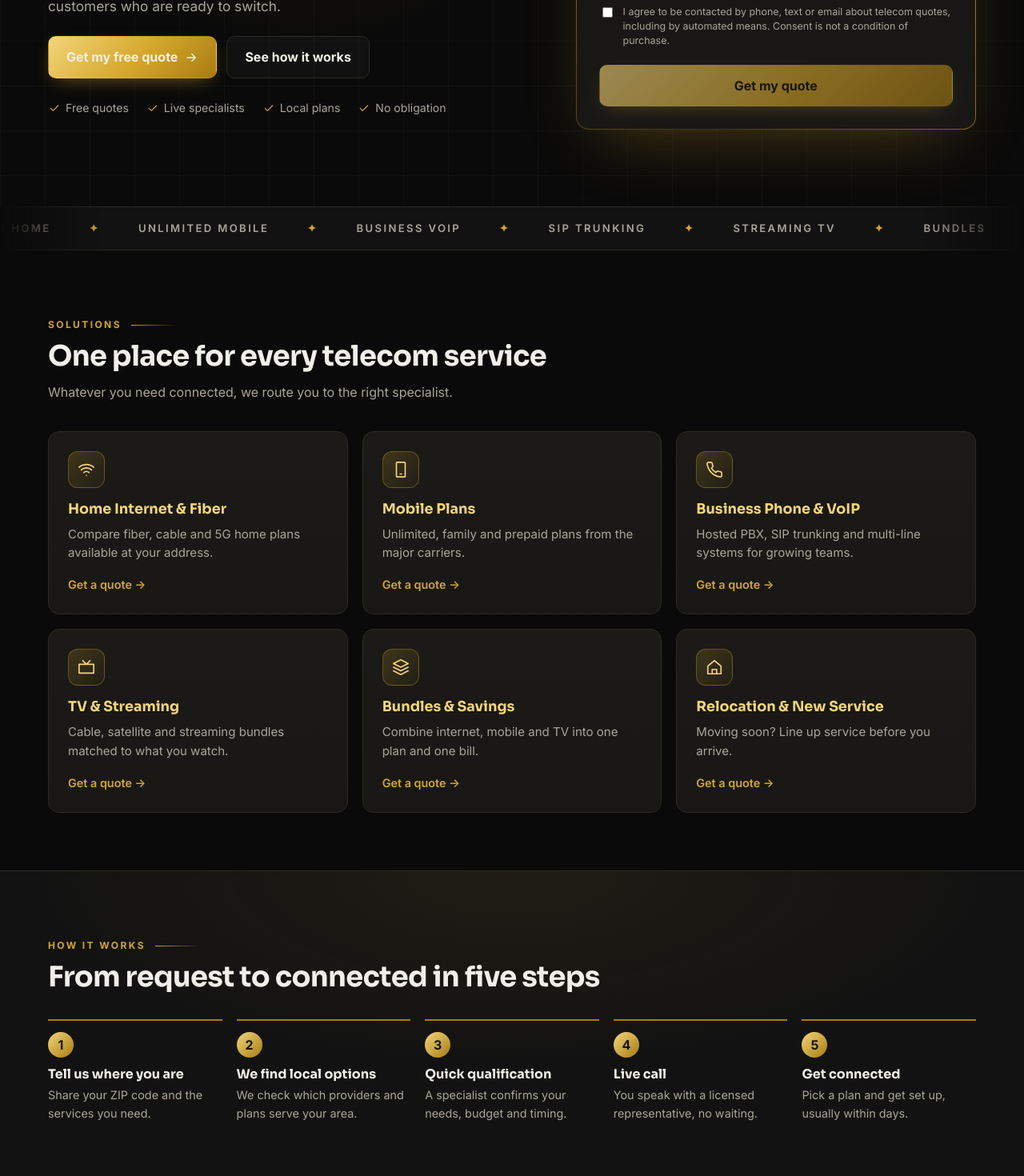
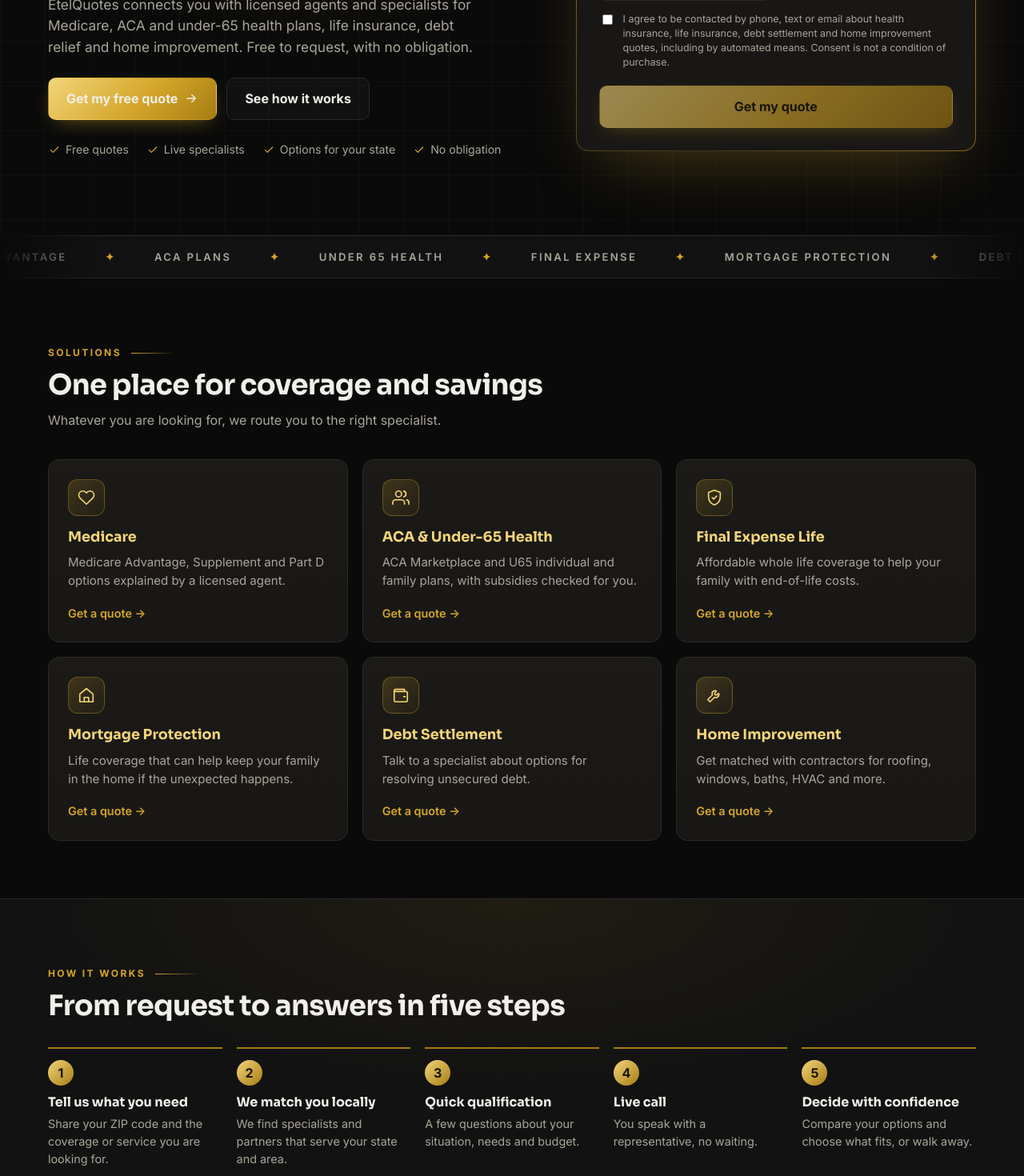
Before and after one commit to AhmadDevLab/EagelTelecome, a React (Vite) app in the folder frontend/: page / in a window 1280 px wide. Shown: the part 520-1990 px from the top of the page at 80% size. Built offline with nearby package versions, Linux system fonts and the light colour scheme; no server answers.

Commit message:
Content Updation

```diff
--- a/frontend/index.html
+++ b/frontend/index.html
@@ -8,8 +8,8 @@
     <link rel="preconnect" href="https://fonts.gstatic.com" crossorigin />
     <link href="https://fonts.googleapis.com/css2?family=Inter:wght@400;500;600;700&family=Sora:wght@600;700;800&display=swap" rel="stylesheet" />
     <meta name="theme-color" content="#0a0a0a" />
-    <title>EtelQuotes &mdash; Free Telecom Quotes by Eagle Telecommunications</title>
-    <meta name="description" content="Get free quotes on home internet, mobile, business phone and TV plans. Speak live with a specialist. EtelQuotes by Eagle Telecommunications." />
+    <title>EtelQuotes &mdash; Free Health &amp; Life Insurance Quotes by Eagle Telecommunications</title>
+    <meta name="description" content="Get free quotes on Medicare, ACA and under-65 health plans, final expense life insurance, mortgage protection, debt settlement and home improvement. Speak live with a specialist." />
   </head>
   <body>
     <div id="root"></div>
--- a/frontend/src/components/Icon.jsx
+++ b/frontend/src/components/Icon.jsx
@@ -11,6 +11,10 @@
   shield: "M12 2 4 5v6c0 5 3.4 9.3 8 11 4.6-1.7 8-6 8-11V5l-8-3zM9 12l2 2 4-4",
   check: "M5 12.5l4.5 4.5L19 7.5",
   arrow: "M5 12h14M13 6l6 6-6 6",
+  heart: "M20.8 4.6a5.5 5.5 0 0 0-7.8 0L12 5.7l-1-1.1a5.5 5.5 0 0 0-7.8 7.8l1 1.1L12 21l7.8-7.5 1-1.1a5.5 5.5 0 0 0 0-7.8z",
+  users: "M17 21v-2a4 4 0 0 0-4-4H5a4 4 0 0 0-4 4v2M9 11a4 4 0 1 0 0-8 4 4 0 0 0 0 8zM23 21v-2a4 4 0 0 0-3-3.9M16 3.1a4 4 0 0 1 0 7.8",
+  wallet: "M3 7h16a2 2 0 0 1 2 2v10a2 2 0 0 1-2 2H5a2 2 0 0 1-2-2zM3 7V6a2 2 0 0 1 2-2h12v3M16 14h2",
+  tools: "M14.7 6.3a4 4 0 0 0-5.4 5.4L3 18l3 3 6.3-6.3a4 4 0 0 0 5.4-5.4l-2.5 2.5-2.3-.5-.5-2.3z",
 };
 
 export default function Icon({ name, size = 22 }) {
--- a/frontend/src/components/LeadForm.jsx
+++ b/frontend/src/components/LeadForm.jsx
@@ -178,8 +178,9 @@
           onChange={(e) => updateField("bananaConsent", e.target.checked)}
         />
         <span>
-          I agree to be contacted by phone, text or email about telecom quotes,
-          including by automated means. Consent is not a condition of purchase.
+          I agree to be contacted by phone, text or email about health
+          insurance, life insurance, debt settlement and home improvement
+          quotes, including by automated means. Consent is not a condition of purchase.
         </span>
       </label>
       {errors.bananaConsent && (
--- a/frontend/src/pages/Landing.jsx
+++ b/frontend/src/pages/Landing.jsx
@@ -10,49 +10,48 @@
 
 const solutions = [
   {
-    title: "Home Internet & Fiber",
-    icon: "wifi",
-    text: "Compare fiber, cable and 5G home plans available at your address.",
+    title: "Medicare",
+    icon: "heart",
+    text: "Medicare Advantage, Supplement and Part D options explained by a licensed agent.",
   },
   {
-    title: "Mobile Plans",
-    icon: "mobile",
-    text: "Unlimited, family and prepaid plans from the major carriers.",
+    title: "ACA & Under-65 Health",
+    icon: "users",
+    text: "ACA Marketplace and U65 individual and family plans, with subsidies checked for you.",
   },
   {
-    title: "Business Phone & VoIP",
-    icon: "phone",
-    text: "Hosted PBX, SIP trunking and multi-line systems for growing teams.",
+    title: "Final Expense Life",
+    icon: "shield",
+    text: "Affordable whole life coverage to help your family with end-of-life costs.",
   },
   {
-    title: "TV & Streaming",
-    icon: "tv",
-    text: "Cable, satellite and streaming bundles matched to what you watch.",
+    title: "Mortgage Protection",
+    icon: "home",
+    text: "Life coverage that can help keep your family in the home if the unexpected happens.",
   },
   {
-    title: "Bundles & Savings",
-    icon: "layers",
-    text: "Combine internet, mobile and TV into one plan and one bill.",
+    title: "Debt Settlement",
+    icon: "wallet",
+    text: "Talk to a specialist about options for resolving unsecured debt.",
   },
   {
-    title: "Relocation & New Service",
-    icon: "home",
-    text: "Moving soon? Line up service before you arrive.",
+    title: "Home Improvement",
+    icon: "tools",
+    text: "Get matched with contractors for roofing, windows, baths, HVAC and more.",
   },
 ];
 
 const marquee = [
-  "Fiber Internet",
-  "5G Home",
-  "Unlimited Mobile",
-  "Business VoIP",
-  "SIP Trunking",
-  "Streaming TV",
-  "Bundles",
-  "New Service",
+  "Medicare",
+  "Medicare Advantage",
+  "ACA Plans",
+  "Under 65 Health",
+  "Final Expense",
+  "Mortgage Protection",
+  "Debt Settlement",
+  "Home Improvement",
 ];
 
-// Social-proof figures update as they change.
 const stats = [
   { value: 3756, suffix: "+", label: "Happy clients" },
   { value: 0, prefix: "$", label: "Cost to request a quote" },
@@ -68,7 +67,7 @@
   {
     icon: "pin",
     title: "Local availability",
-    text: "Quotes reflect what providers actually offer at your ZIP code.",
+    text: "Options reflect what is available in your state and ZIP code.",
   },
   {
     icon: "shield",
@@ -80,22 +79,28 @@
 const trust = [
   "Free quotes",
   "Live specialists",
-  "Local plans",
+  "Options for your state",
   "No obligation",
 ];
 
 const steps = [
-  ["Tell us where you are", "Share your ZIP code and the services you need."],
   [
-    "We find local options",
-    "We check which providers and plans serve your area.",
+    "Tell us what you need",
+    "Share your ZIP code and the coverage or service you are looking for.",
+  ],
+  [
+    "We match you locally",
+    "We find specialists and partners that serve your state and area.",
   ],
   [
     "Quick qualification",
-    "A specialist confirms your needs, budget and timing.",
+    "A few questions about your situation, needs and budget.",
   ],
-  ["Live call", "You speak with a licensed representative, no waiting."],
-  ["Get connected", "Pick a plan and get set up, usually within days."],
+  ["Live call", "You speak with a representative, no waiting."],
+  [
+    "Decide with confidence",
+    "Compare your options and choose what fits, or walk away.",
+  ],
 ];
 
 const comparison = [
@@ -111,33 +116,33 @@
     "Clear plan and pricing details",
     "Fine print and surprises",
   ],
-  ["Flexibility", "Compare many providers", "One provider's offer"],
+  ["Flexibility", "Compare options from many carriers", "One company's offer"],
 ];
 
 const faqs = [
   [
     "Is there a cost to get a quote?",
-    "No. Requesting a quote is free and there is no obligation to sign up for anything.",
+    "No. Requesting a quote is free and there is no obligation to enroll or sign up for anything.",
   ],
   [
     "Who will call me?",
-    "A representative from a provider or partner that serves your ZIP code. Calls typically arrive within minutes of your request.",
+    "A licensed agent or representative from a partner that serves your state. Calls typically arrive within minutes of your request.",
   ],
   [
     "What do you do with my information?",
-    "We use your details only to connect you with providers for the service you requested. See our Privacy Policy for details.",
+    "We use your details only to connect you with specialists for the service you requested. See our Privacy Policy for details.",
   ],
   [
-    "Which providers do you work with?",
-    "We work with a range of internet, mobile, TV and business phone providers. Availability depends on your address.",
+    "Which insurance companies do you work with?",
+    "We work with a range of health and life insurance carriers. Availability and eligibility depend on your state, age and ZIP code.",
   ],
   [
-    "Can I request business services?",
-    "Yes. Business phone, VoIP and multi-line plans are available. Mention it when the specialist calls.",
+    "Can I enroll in Medicare or ACA plans at any time?",
+    "Medicare and ACA plans have enrollment periods. A specialist can tell you whether you are in an open or special enrollment window.",
   ],
   [
-    "How fast can I get connected?",
-    "Mobile plans can be active the same day. Home internet installation usually takes a few days, depending on the provider.",
+    "Does debt settlement work for everyone?",
+    "No. Not every debt qualifies and results vary. A specialist will explain the options, costs and possible effects before you decide anything.",
   ],
 ];
 
@@ -227,15 +232,16 @@
           */}
           <div className="lp-hero-copy lp-intro">
             <p className="lp-eyebrow">
-              <span className="lp-dot" /> Telecom quotes, delivered live
+              <span className="lp-dot" /> Health, life &amp; home quotes,
+              delivered live
             </p>
             <h1>
-              The right phone, internet and TV plan, <em>on a live call.</em>
+              The right health coverage and savings, <em>on a live call.</em>
             </h1>
             <p className="lp-lead">
-              {BRAND} connects you with licensed representatives who can quote
-              plans available at your address. Calls that close deals, for
-              customers who are ready to switch.
+              {BRAND} connects you with licensed agents and specialists for
+              Medicare, ACA and under-65 health plans, life insurance, debt
+              relief and home improvement. Free to request, with no obligation.
             </p>
             <div className="lp-hero-actions">
               <a href="#quote" className="lp-btn lp-btn-gold">
@@ -270,9 +276,9 @@
           <p className="lp-kicker" data-reveal>
             Solutions
           </p>
-          <h2 data-reveal>One place for every telecom service</h2>
+          <h2 data-reveal>One place for coverage and savings</h2>
           <p className="lp-sub" data-reveal data-delay="1">
-            Whatever you need connected, we route you to the right specialist.
+            Whatever you are looking for, we route you to the right specialist.
           </p>
           <div className="lp-grid">
             {solutions.map((s, i) => (
@@ -297,7 +303,7 @@
           <p className="lp-kicker" data-reveal>
             How it works
           </p>
-          <h2 data-reveal>From request to connected in five steps</h2>
+          <h2 data-reveal>From request to answers in five steps</h2>
           <ol className="lp-steps">
             {steps.map(([title, text], i) => (
               <li key={title} data-reveal style={{ "--i": i }}>
@@ -404,7 +410,7 @@
         </section>
 
         <section className="lp-cta" data-reveal>
-          <h2>Ready to find a better plan?</h2>
+          <h2>Ready to find better coverage?</h2>
           <p>Request your free quote and speak with a specialist today.</p>
           <a href="#quote" className="lp-btn lp-btn-gold">
             Get my quote
@@ -451,10 +457,10 @@
         </div>
         <div>
           <h4>Solutions</h4>
-          <a href="#solutions">Internet &amp; Fiber</a>
-          <a href="#solutions">Mobile</a>
-          <a href="#solutions">Business Phone</a>
-          <a href="#solutions">TV &amp; Streaming</a>
+          <a href="#solutions">Medicare</a>
+          <a href="#solutions">ACA &amp; Under-65 Health</a>
+          <a href="#solutions">Final Expense &amp; Mortgage Protection</a>
+          <a href="#solutions">Debt Settlement &amp; Home Improvement</a>
         </div>
         <div>
           <h4>Company</h4>
@@ -463,8 +469,10 @@
         </div>
         <p className="lp-legal">
           &copy; {new Date().getFullYear()} {BRAND}.com &middot; Eagle
-          Telecommunications. Quotes are subject to provider availability at
-          your address.
+          Telecommunications. Availability and eligibility vary by state and ZIP
+          code. {BRAND} is not affiliated with or endorsed by Medicare, the U.S.
+          government or the federal Medicare program. Debt settlement results
+          vary and are not guaranteed.
         </p>
       </footer>
     </div>
```
